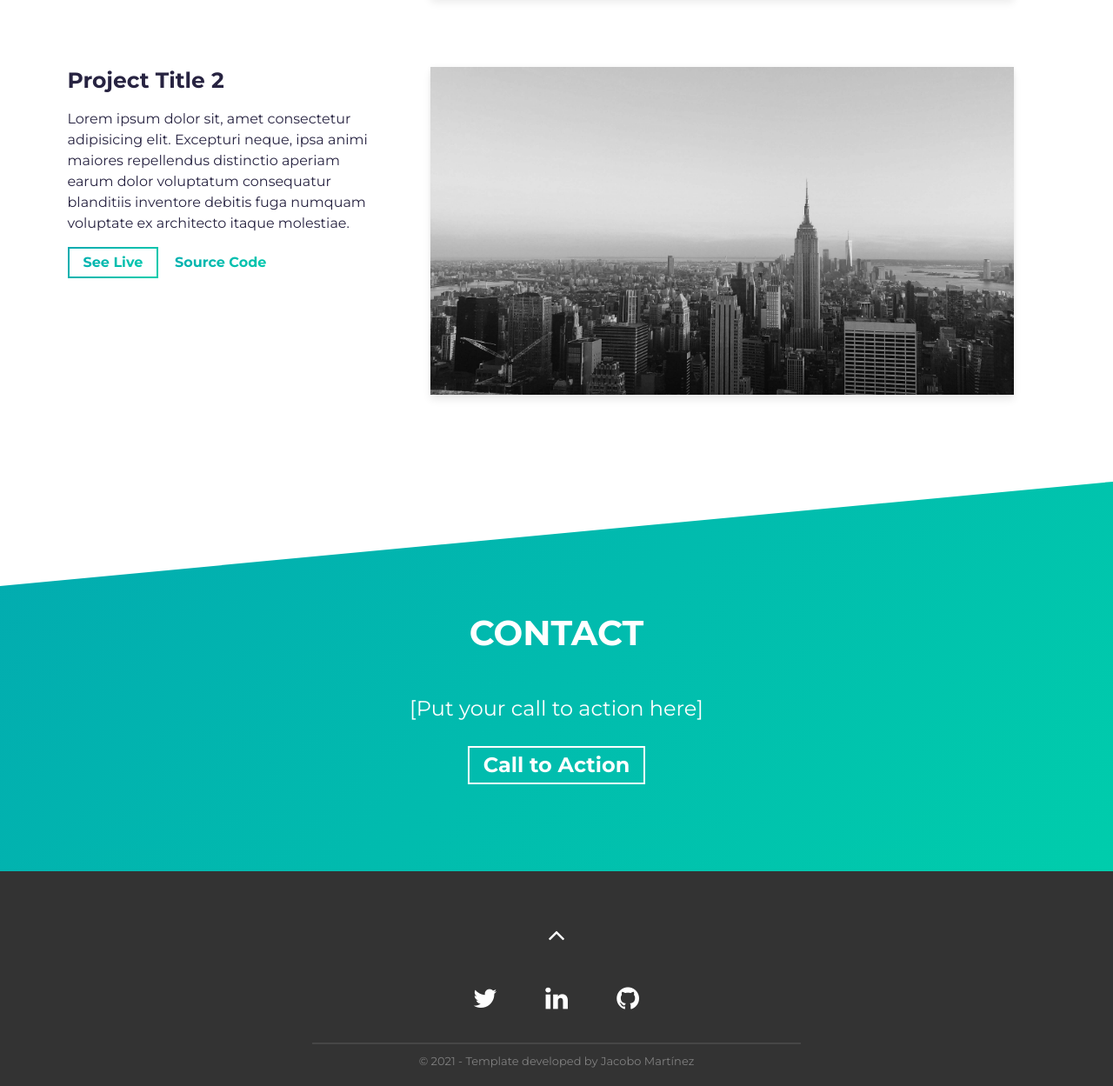
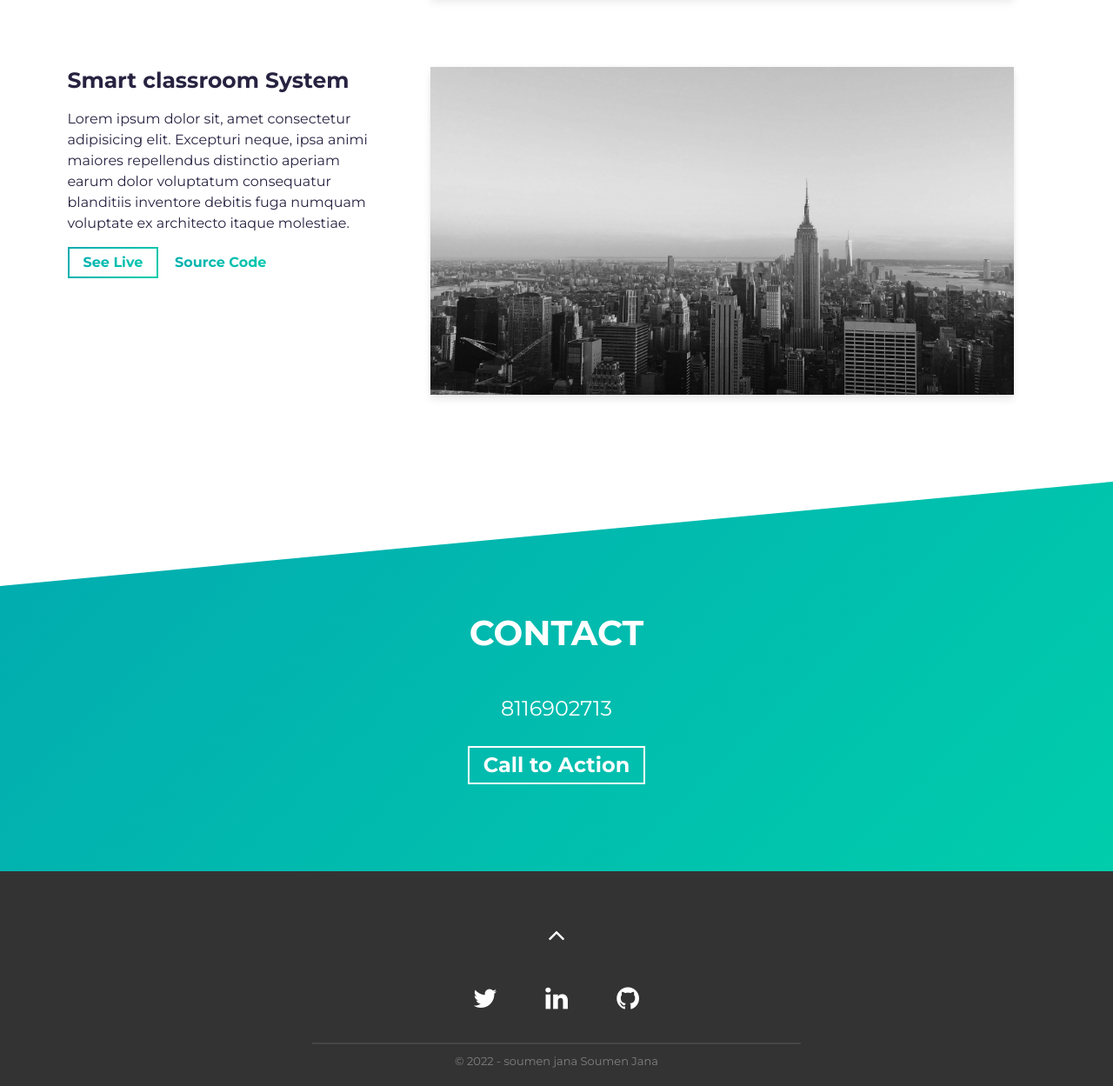
Before and after one commit to soumyaroy13336/soumen-jana, a website built with Parcel: page src/index.html in a window 1280 px wide. Shown: the part 2351-3600 px from the top of the page at 87% size. Built offline with nearby package versions, Linux system fonts and the light colour scheme.

Commit message:
change content

```diff
--- a/src/index.html
+++ b/src/index.html
@@ -112,7 +112,7 @@
           <div class="row">
             <div class="col-lg-4 col-sm-12">
               <div class="project-wrapper__text load-hidden">
-                <h3 class="project-wrapper__text-title">Project Title 0</h3>
+                <h3 class="project-wrapper__text-title">Social Media Application</h3>
                 <div>
                   <p class="mb-4">
                     Lorem ipsum dolor sit, amet consectetur adipisicing elit.
@@ -166,7 +166,7 @@
           <div class="row">
             <div class="col-lg-4 col-sm-12">
               <div class="project-wrapper__text load-hidden">
-                <h3 class="project-wrapper__text-title">Project Title 1</h3>
+                <h3 class="project-wrapper__text-title">Food Delivery Website</h3>
                 <div>
                   <p class="mb-4">
                     Lorem ipsum dolor sit, amet consectetur adipisicing elit.
@@ -220,7 +220,7 @@
           <div class="row">
             <div class="col-lg-4 col-sm-12">
               <div class="project-wrapper__text load-hidden">
-                <h3 class="project-wrapper__text-title">Project Title 2</h3>
+                <h3 class="project-wrapper__text-title">Smart classroom System</h3>
                 <div>
                   <p class="mb-4">
                     Lorem ipsum dolor sit, amet consectetur adipisicing elit.
@@ -279,12 +279,12 @@
       <div class="container">
         <h2 class="section-title">Contact</h2>
         <div class="contact-wrapper load-hidden">
-          <p class="contact-wrapper__text">[Put your call to action here]</p>
+          <p class="contact-wrapper__text">8116902713</p>
           <a
             rel="noreferrer"
             target="_blank"
             class="cta-btn cta-btn--resume"
-            href="mailto:example@email.com"
+            href="soumyaroy13336@gmail.com"
             >Call to Action</a
           >
         </div>
@@ -314,9 +314,9 @@
 
         <!-- Notice: if you want to give me some credit, it will be huge for me! if not, put your data on it -->
         <p class="footer__text">
-          © 2021 - Template developed by
-          <a rel="noreferrer" href="https://github.com/cobidev" target="_blank"
-            >Jacobo Martínez</a
+          © 2022 - soumen jana
+          <a rel="noreferrer" href="https://github.com/soumyaroy13336" target="_blank"
+            >Soumen Jana</a
           >
         </p>
 
```
